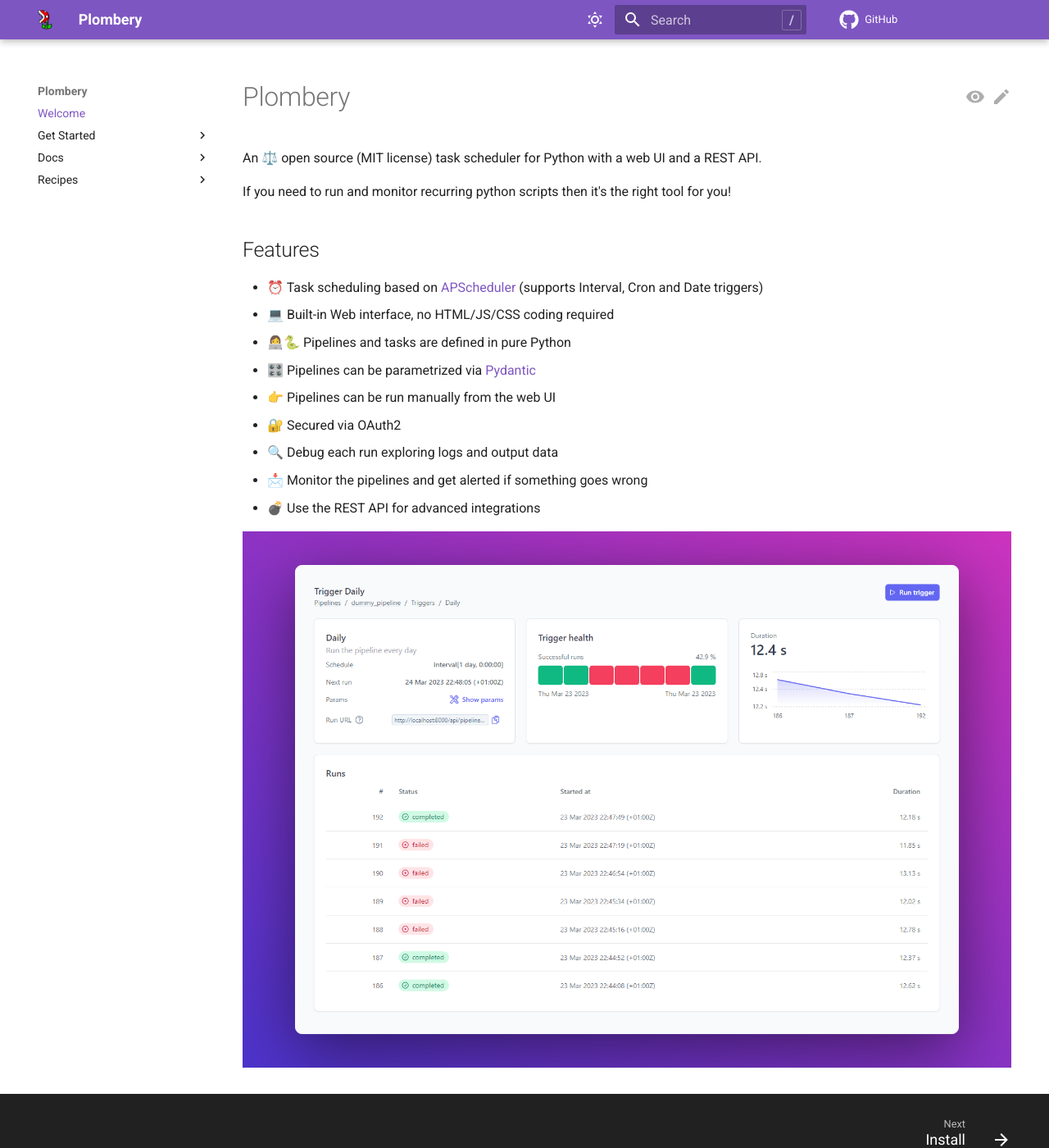
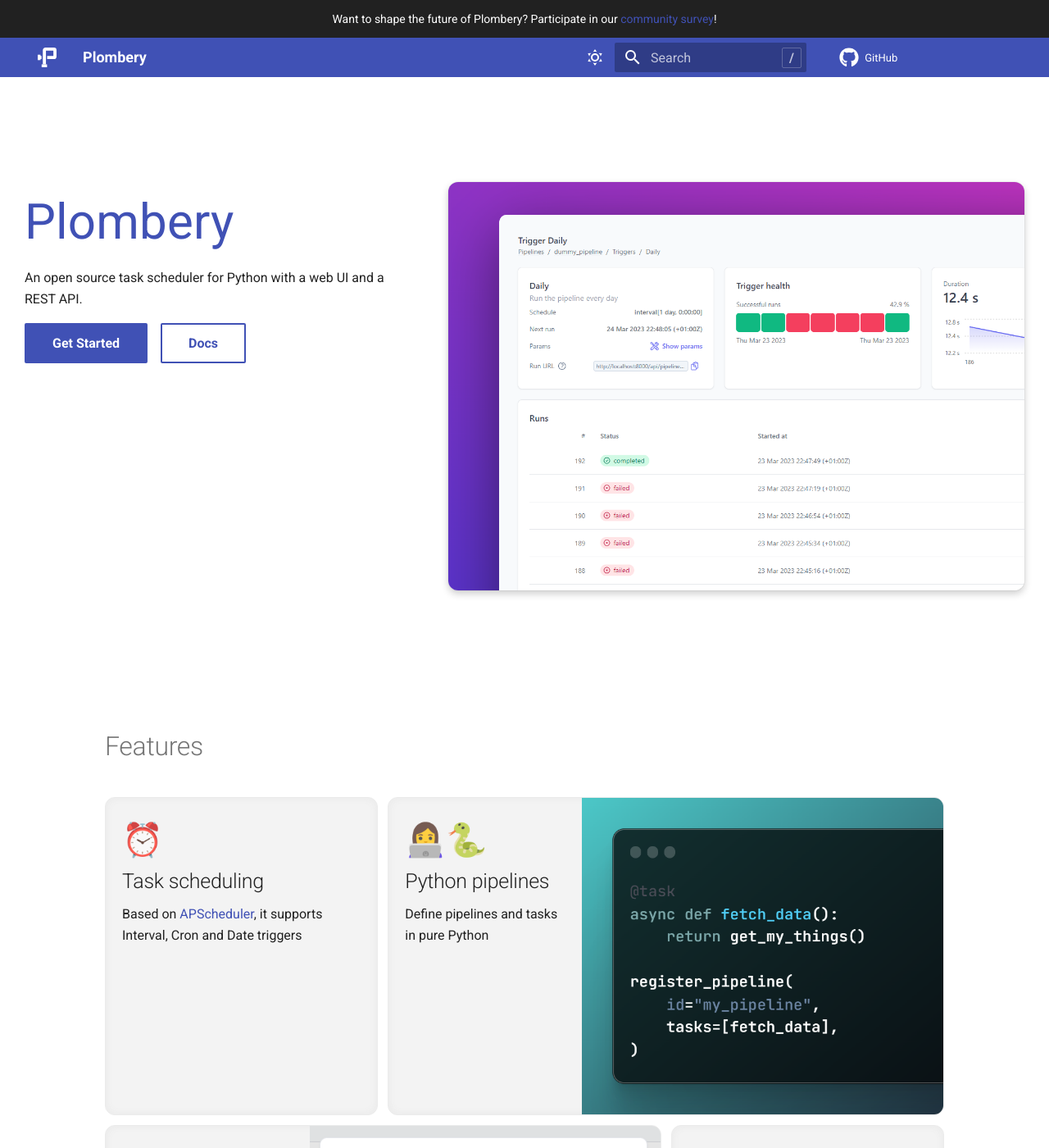
Before and after one commit to lucafaggianelli/plombery, an MkDocs documentation site: the page built from docs/index.md, in a window 1280 px wide and 1400 px high. Shown: the whole window at 82% size. Built offline with MkDocs 1.6.1 and Material for MkDocs 9.7.7, drawn with Linux system fonts in a browser that asks for light colours; comment, search, counter and statistics services are not loaded; some of the changed text lies outside the part shown.

Commit message:
add custom home page

```diff
--- a/docs/assets/stylesheets/extra.css
+++ b/docs/assets/stylesheets/extra.css
@@ -1,13 +1,13 @@
 [data-md-toggle="search"]:not(:checked) ~ .md-header .md-search__form::after {
   position: absolute;
-  top: .3rem;
-  right: .3rem;
+  top: 0.3rem;
+  right: 0.3rem;
   display: block;
-  padding: .1rem .4rem;
+  padding: 0.1rem 0.4rem;
   color: #ffffffb3;
   font-weight: bold;
-  font-size: .8rem;
-  border: .05rem solid #ffffff3b;
-  border-radius: .1rem;
+  font-size: 0.8rem;
+  border: 0.05rem solid #ffffff3b;
+  border-radius: 0.1rem;
   content: "/";
 }
--- /dev/null
+++ b/docs/assets/stylesheets/home-page.css
@@ -0,0 +1,88 @@
+.md-content__button {
+  display: none;
+}
+
+.hero {
+  display: grid;
+  grid-template-columns: 2fr 3fr;
+  gap: 48px;
+  width: 100%;
+  margin-top: 128px;
+}
+
+.hero > div:last-child {
+  border-radius: 12px;
+  box-shadow: var(--md-shadow-z3);
+  overflow: hidden;
+}
+
+.hero > div:last-child img {
+  transform: scale(1.3);
+  transform-origin: top left;
+}
+
+.hero h1 {
+  margin-bottom: 0;
+  margin-top: 0.5rem;
+  font-weight: 400;
+  letter-spacing: 0.2px;
+  font-size: 3rem;
+  color: var(--md-primary-fg-color);
+}
+
+section.home {
+  max-width: 1024px;
+  margin: 0 auto;
+  padding-top: 6rem;
+}
+
+.bento {
+  display: grid;
+  grid-template-columns: repeat(3, minmax(0, 1fr));
+  gap: 12px;
+}
+
+.bento article {
+  border: 1px solid #ebebeb;
+  background-color: #f3f3f3;
+  padding: 1rem;
+  border-radius: 12px;
+  overflow: hidden;
+  box-shadow: 0 0 9px 2px #6363630d inset;
+}
+
+[data-md-color-scheme="slate"] .bento article {
+  border: 1px solid rgb(54 54 54);
+  background-color: hsl(225 17% 9% / 1);
+  box-shadow: 0 0 9px 2px rgb(0 0 0 / 43%) inset;
+}
+
+.bento article.large {
+  display: flex;
+  gap: 16px;
+  grid-column: span 2 / span 1;
+}
+
+.bento article.large > div:first-child {
+  flex: 1;
+  min-width: 200px;
+}
+
+.bento article.large img {
+  margin: -1rem -1rem -1rem 0;
+}
+
+.bento article i {
+  display: block;
+  font-size: 2rem;
+  font-style: normal;
+}
+
+.bento article h2 {
+  margin-top: 0;
+  margin-bottom: 0.5rem;
+}
+
+.bento article p {
+  margin: 0;
+}
--- a/docs/index.md
+++ b/docs/index.md
@@ -1,23 +1,77 @@
 ---
+template: home.html
 hide:
   - toc
+  - navigation
 ---
 
-# Plombery
+<section class="home">
+  <h1>Features</h1>
 
-An ⚖️ open source (MIT license) task scheduler for Python with a web UI and a REST API.
+<div class="bento">
+  <article>
+    <i>⏰</i>
+    <h2>Task scheduling</h2>
+    <p>Based on <a href="https://github.com/agronholm/apscheduler">APScheduler</a>, it supports Interval, Cron and Date triggers</p>
+  </article>
 
-If you need to run and monitor recurring python scripts then it's the right tool for you!
+  <article class="large">
+    <div>
+      <i>👩‍💻🐍</i>
+      <h2>Python pipelines</h2>
+      <p>Define pipelines and tasks in pure Python</p>
+    </div>
+    <img src="assets/images/minimal-code.png" />
+  </article>
 
-## Features
-* ⏰ Task scheduling based on [APScheduler](https://github.com/agronholm/apscheduler) (supports Interval, Cron and Date triggers)
-* 💻 Built-in Web interface, no HTML/JS/CSS coding required
-* 👩‍💻🐍 Pipelines and tasks are defined in pure Python
-* 🎛️ Pipelines can be parametrized via [Pydantic](https://docs.pydantic.dev/)
-* 👉 Pipelines can be run manually from the web UI
-* 🔐 Secured via OAuth2
-* 🔍 Debug each run exploring logs and output data
-* 📩 Monitor the pipelines and get alerted if something goes wrong
-* 💣 Use the REST API for advanced integrations
+  <article class="large" style="grid-column: span 2 / span 1;">
+    <div>
+      <i>🎛️</i>
+      <h2>Parametrized pipelines</h2>
+      <p>Use <a href="https://docs.pydantic.dev/">Pydantic</a> to define parameters</p>
+    </div>
+    <img src="assets/images/run-pipeline-dialog.png" />
+  </article>
 
-![Plombery Screen Shot](assets/images/screenshot.png)
+  <article>
+    <i>👉</i>
+    <h2>Manual runs</h2>
+    <p>Run pipelines manually from the web UI</p>
+  </article>
+
+  <article>
+    <i>💻</i>
+    <h2>Built-in Web interface</h2>
+    <p>No HTML/JS/CSS coding required</p>
+  </article>
+
+  <article class="large" style="grid-row: span 2;">
+    <div>
+      <i>🔍</i>
+      <h2>Debugging</h2>
+      <p>Explore logs and output data</p>
+    </div>
+    <img src="assets/images/recipes/ssl_check_run.png" />
+  </article>
+
+  <article>
+    <i>🔐</i>
+    <h2>Secured</h2>
+    <p>Optional OAuth2 authentication</p>
+  </article>
+
+  <article class="large">
+    <div>
+      <i>📩</i>
+      <h2>Monitoring</h2>
+      <p>Get alerted if something goes wrong</p>
+    </div>
+  </article>
+
+  <article>
+    <i>💣</i>
+    <h2>REST API</h2>
+    <p>For advanced integrations</p>
+  </article>
+</div>
+</section>
--- /dev/null
+++ b/docs/overrides/home.html
@@ -0,0 +1,44 @@
+{% extends "main.html" %}
+
+<!-- Render hero under tabs -->
+{% block tabs %} {{ super() }}
+
+<link
+  type="text/css"
+  rel="stylesheet"
+  href="assets/stylesheets/home-page.css"
+/>
+
+<!-- Hero for landing page -->
+<section class="mdx-container">
+  <div class="md-grid md-typeset">
+    <div class="hero">
+      <div>
+        <h1>Plombery</h1>
+        <p>
+          An open source task scheduler for Python with a web UI and a REST API.
+        </p>
+        <div class="md-typeset" style="display: flex; gap: 16px">
+          <a
+            class="md-button md-button--primary"
+            href="{{ page.next_page.url | url }}"
+            >Get Started</a
+          >
+          <a class="md-button" href="{{ 'pipelines/' | url }}">Docs</a>
+        </div>
+      </div>
+
+      <div>
+        <img src="assets/images/screenshot.png" alt="Plombery screenshot" />
+      </div>
+    </div>
+  </div>
+</section>
+
+{% endblock %}
+
+<!-- Content -->
+<!-- {% block content %} {{ super() }} {% endblock %} -->
+
+<!-- Application footer -->
+{% block footer %} {{ super() }} {% endblock %}
--- a/docs/overrides/main.html
+++ b/docs/overrides/main.html
@@ -15,3 +15,9 @@
   <meta name="twitter:description" content="{{ config.site_description }}" />
   <meta name="twitter:image" content="{{ config.site_url }}assets/images/screenshot.png" />
 {% endblock %}
+
+{% block announce %}
+  <div style="text-align:center">
+    Want to shape the future of Plombery? Participate in our <a href="">community survey</a>!
+  </div>
+{% endblock %}
--- a/mkdocs.yml
+++ b/mkdocs.yml
@@ -10,15 +10,15 @@
 
 theme:
   name: material
-  logo: assets/images/mario-pipe-flower.png
-  favicon: assets/images/mario-pipe-flower.png
+  logo: assets/images/logo.svg
+  favicon: assets/images/logo.svg
 
   palette:
-     # Palette toggle for light mode
+    # Palette toggle for light mode
     - media: "(prefers-color-scheme: light)"
       scheme: default
-      primary: deep purple
-      accent: cyan
+      primary: indigo
+      accent: purple
       toggle:
         icon: material/weather-sunny
         name: Switch to dark mode
@@ -26,8 +26,8 @@
     # Palette toggle for dark mode
     - media: "(prefers-color-scheme: dark)"
       scheme: slate
-      primary: deep purple
-      accent: cyan
+      primary: indigo
+      accent: purple
       toggle:
         icon: material/weather-night
         name: Switch to light mode
@@ -66,15 +66,15 @@
         - "."
 
 nav:
-  - Welcome: index.md
+  - Home: index.md
   - Get Started:
-    - Install: get-started.md
-    - Your first pipeline: create-a-pipeline.md
+      - Install: get-started.md
+      - Your first pipeline: create-a-pipeline.md
   - Docs:
-    - Pipelines: pipelines.md
-    - Tasks: tasks.md
-    - Triggers: triggers.md
-    - Configuration: configuration.md
-    - Deployment: deployment.md
+      - Pipelines: pipelines.md
+      - Tasks: tasks.md
+      - Triggers: triggers.md
+      - Configuration: configuration.md
+      - Deployment: deployment.md
   - Recipes:
-    - SSL Certificate Check: recipes/certificates-expiration.md
+      - SSL Certificate Check: recipes/certificates-expiration.md
```
Also changed, not shown: docs/assets/images/logo.svg (added).
